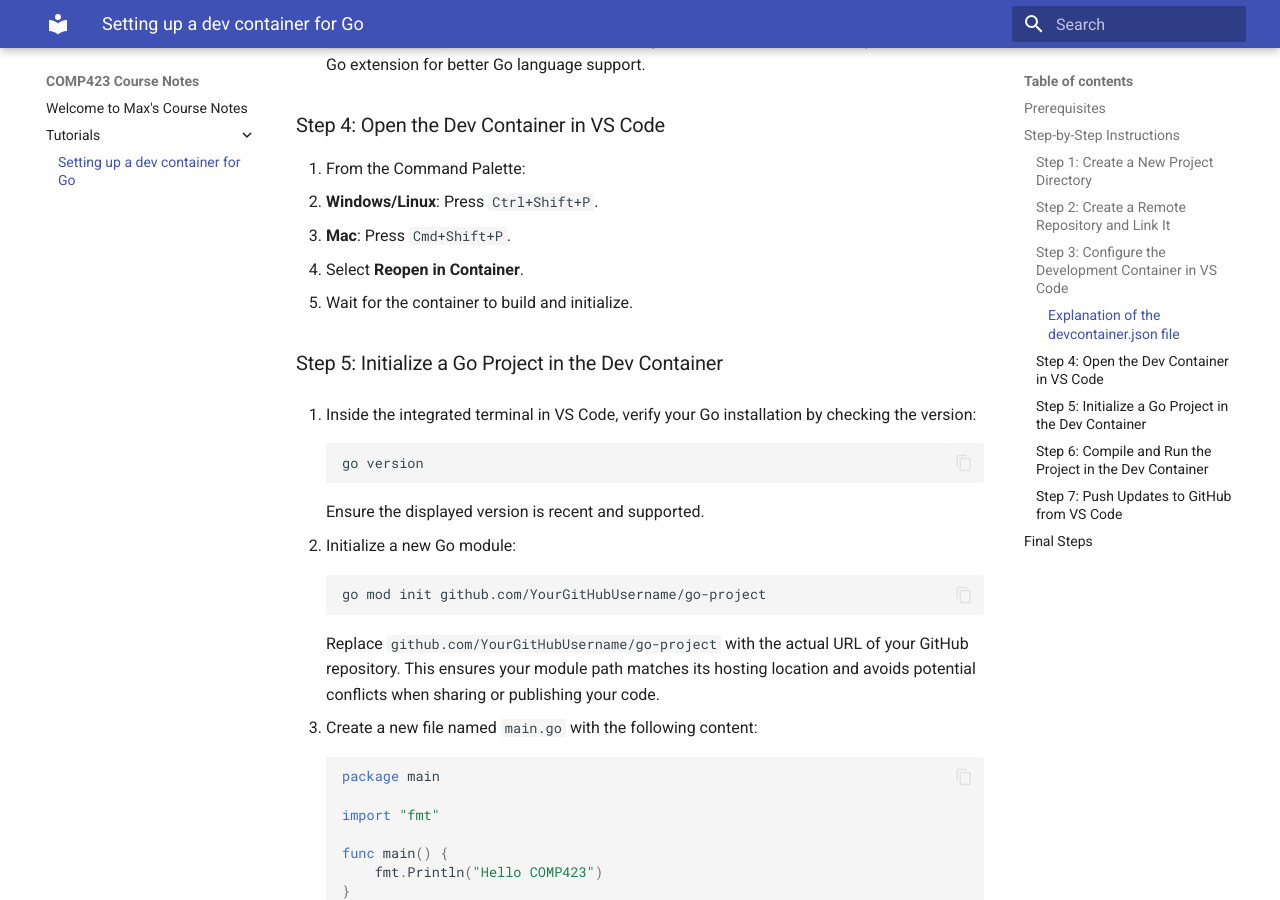
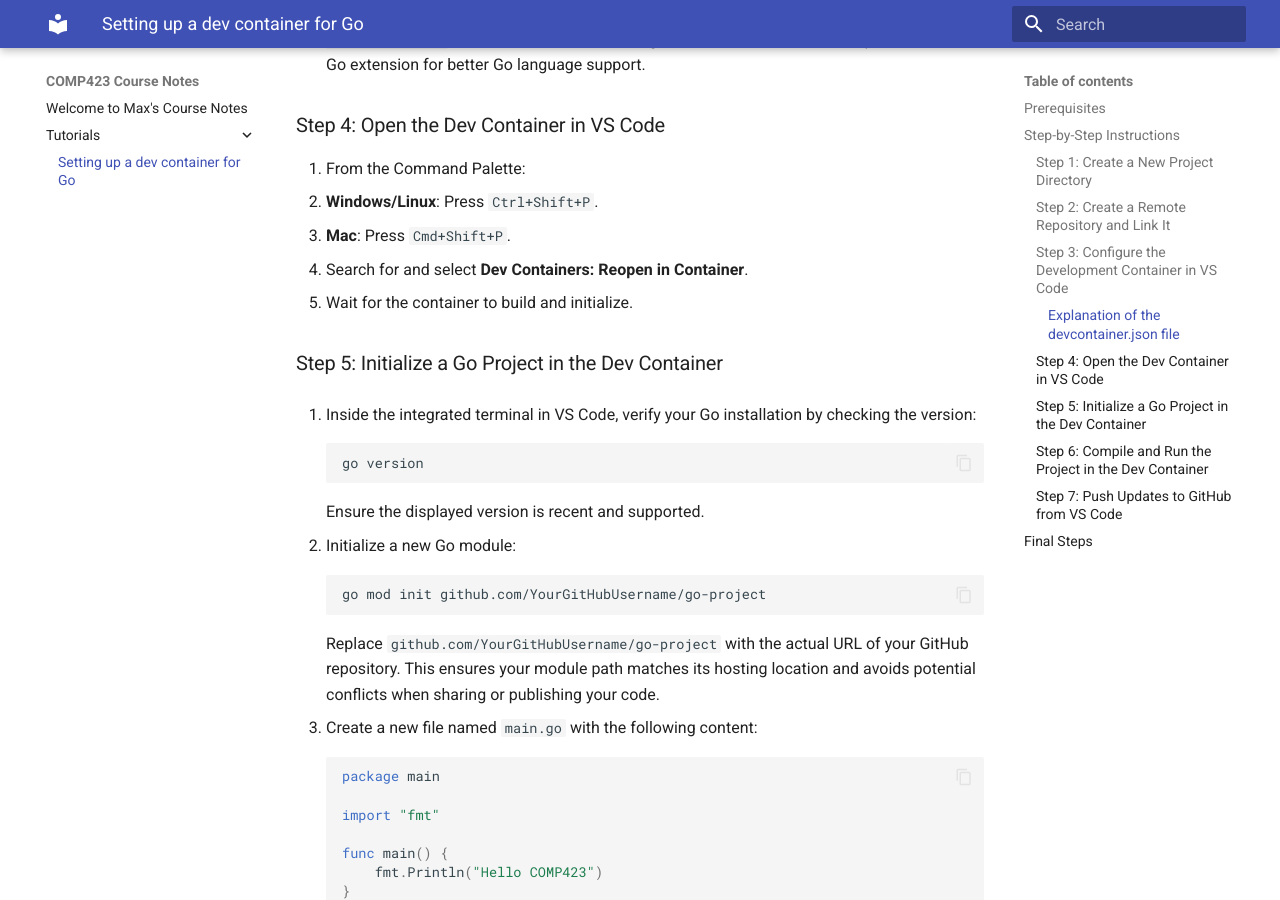
Before and after one commit to myu123/comp423-course-notes, an MkDocs documentation site: the page built from docs/tutorials/go-setup.md, in a window 1280 px wide and 900 px high, scrolled down 2090 px. Built offline with MkDocs 1.6.1 and Material for MkDocs 9.7.7, drawn with Linux system fonts in a browser that asks for light colours.

Commit message:
small changes

```diff
--- a/docs/tutorials/go-setup.md
+++ b/docs/tutorials/go-setup.md
@@ -86,7 +86,7 @@ Before starting, ensure you have the following installed on your system:
 1. From the Command Palette:
    - **Windows/Linux**: Press `Ctrl+Shift+P`.
    - **Mac**: Press `Cmd+Shift+P`.
-2. Select **Reopen in Container**.
+2. Search for and select **Dev Containers: Reopen in Container**.
 3. Wait for the container to build and initialize.
 
 ### Step 5: Initialize a Go Project in the Dev Container
```
